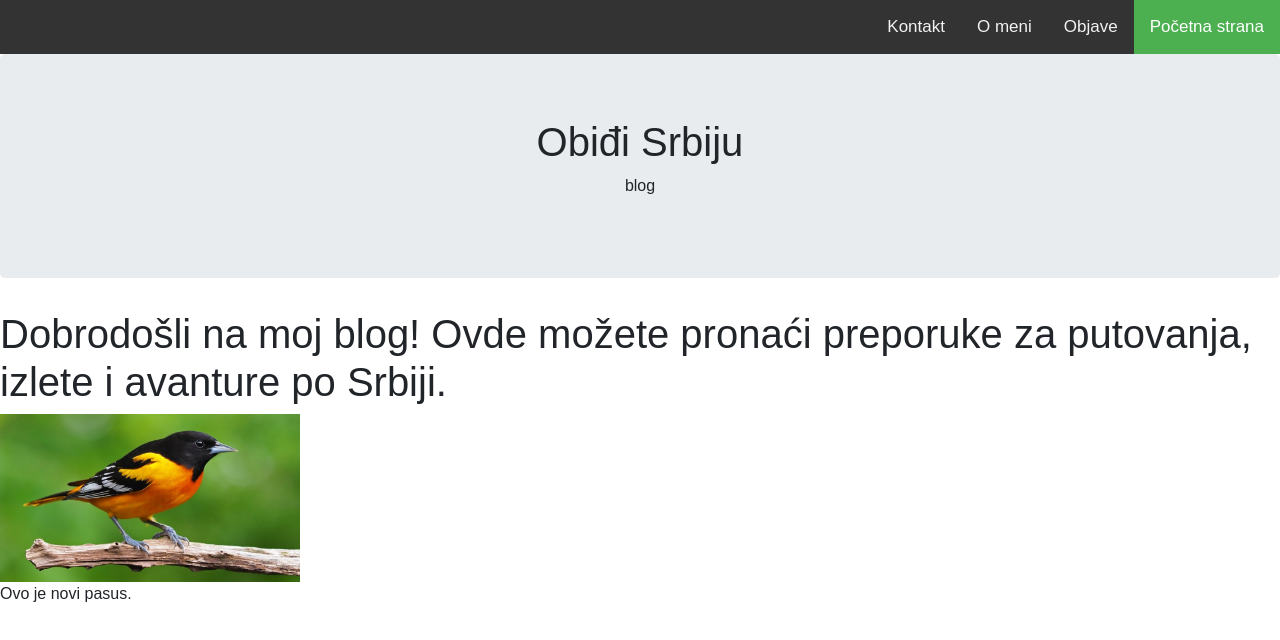
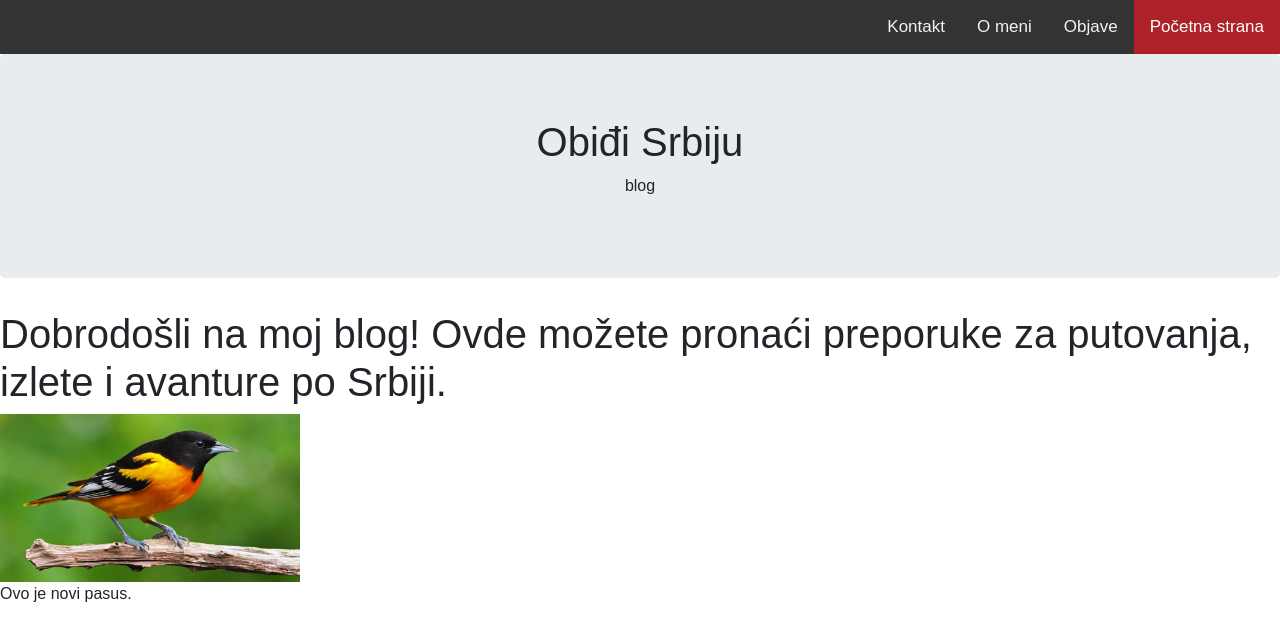
Before and after one commit to sdjordjevic17/ntp4, a plain HTML site: page index.html in a window 1280 px wide. Drawn offline with nearby package versions, Linux system fonts and the light colour scheme.

Commit message:
Update stil.css

```diff
--- a/stil.css
+++ b/stil.css
@@ -22,7 +22,7 @@ body {
   }
 
   .topnav a.active {
-    background-color: #4CAF50;
+    background-color:rgb(173, 33, 40) ;
     color: white;
   }
 
```
